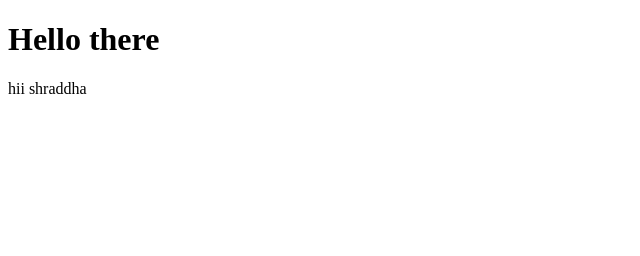
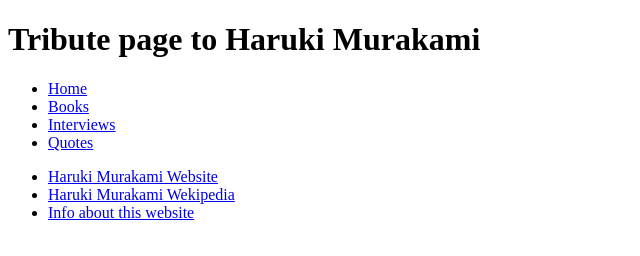
Before and after one commit to soransh-singh/soransh-singh.github.io, a plain HTML site: page index.html in a window 1280 px wide. Shown: the whole page, without its empty margins (0-640 px from the left). Drawn offline with Linux system fonts and the light colour scheme.

Commit message:
Update index.html

```diff
--- a/index.html
+++ b/index.html
@@ -2,10 +2,31 @@
 <html lang="en" dir="ltr">
   <head>
     <meta charset="utf-8">
-    <title>My Personal Website</title>
+    <title>Tribute Page To Haruki Murakami</title>
   </head>
   <body>
-    <h1>Hello there</h1>
-    <p>hii shraddha</p>
+    <header>
+      <h1>Tribute page to Haruki Murakami</h1>
+      <nav>
+        <ul>
+          <li> <a href="#">Home</a> </li>
+          <li> <a href="#">Books </a></li>
+          <li> <a href="#">Interviews</a> </li>
+          <li> <a href="#">Quotes </a></li>
+        </ul>
+      </nav>
+    </header>
+    <section>
+      <div class="">
+        <p></p>
+      </div>
+    </section>
+    <footer>
+      <ul>
+        <li> <a href="#">Haruki Murakami Website</a> </li>
+        <li> <a href="#">Haruki Murakami Wekipedia</a> </li>
+        <li> <a href="#">Info about this website</a> </li>
+      </ul>
+    </footer>
   </body>
 </html>
```
